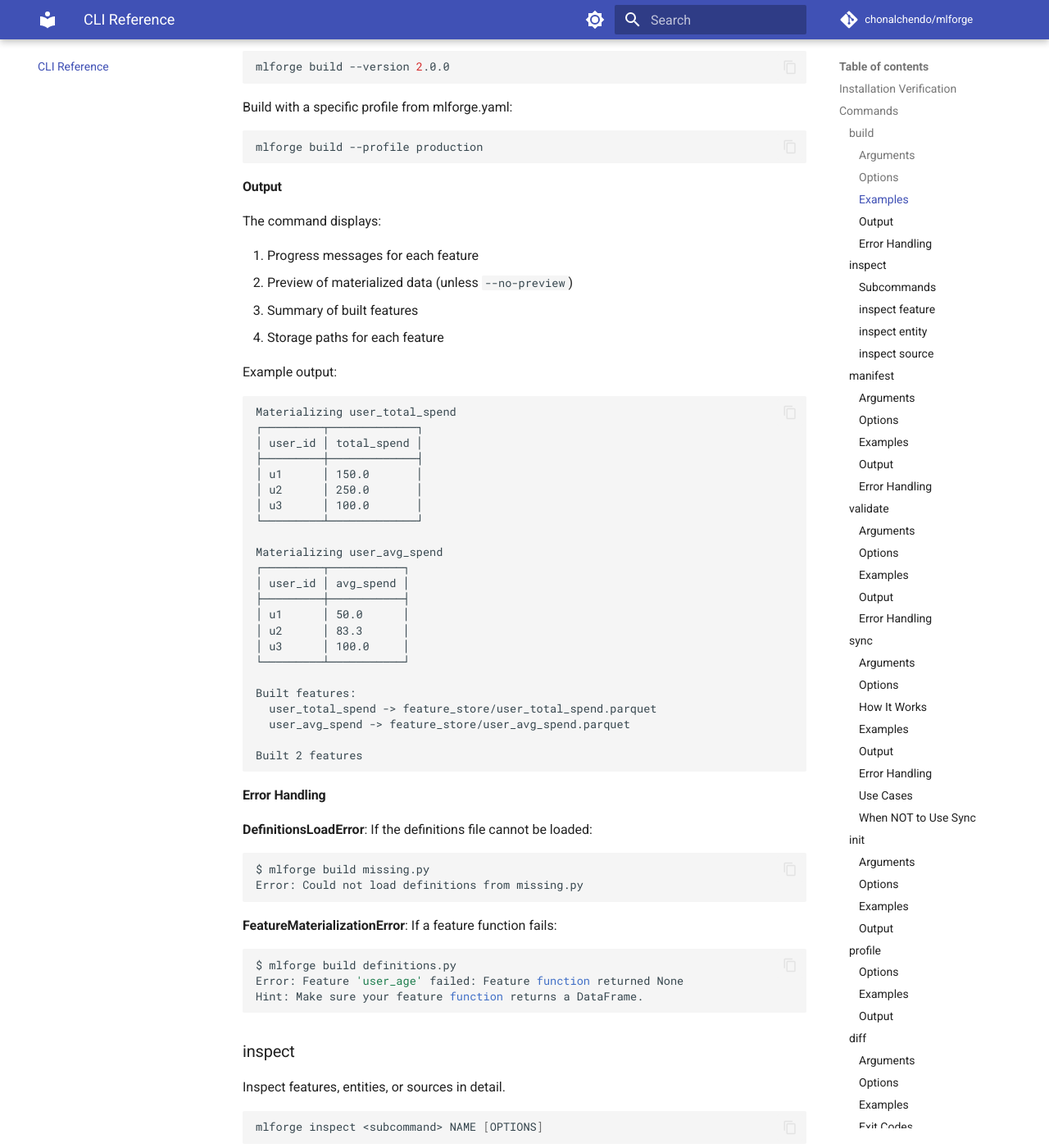
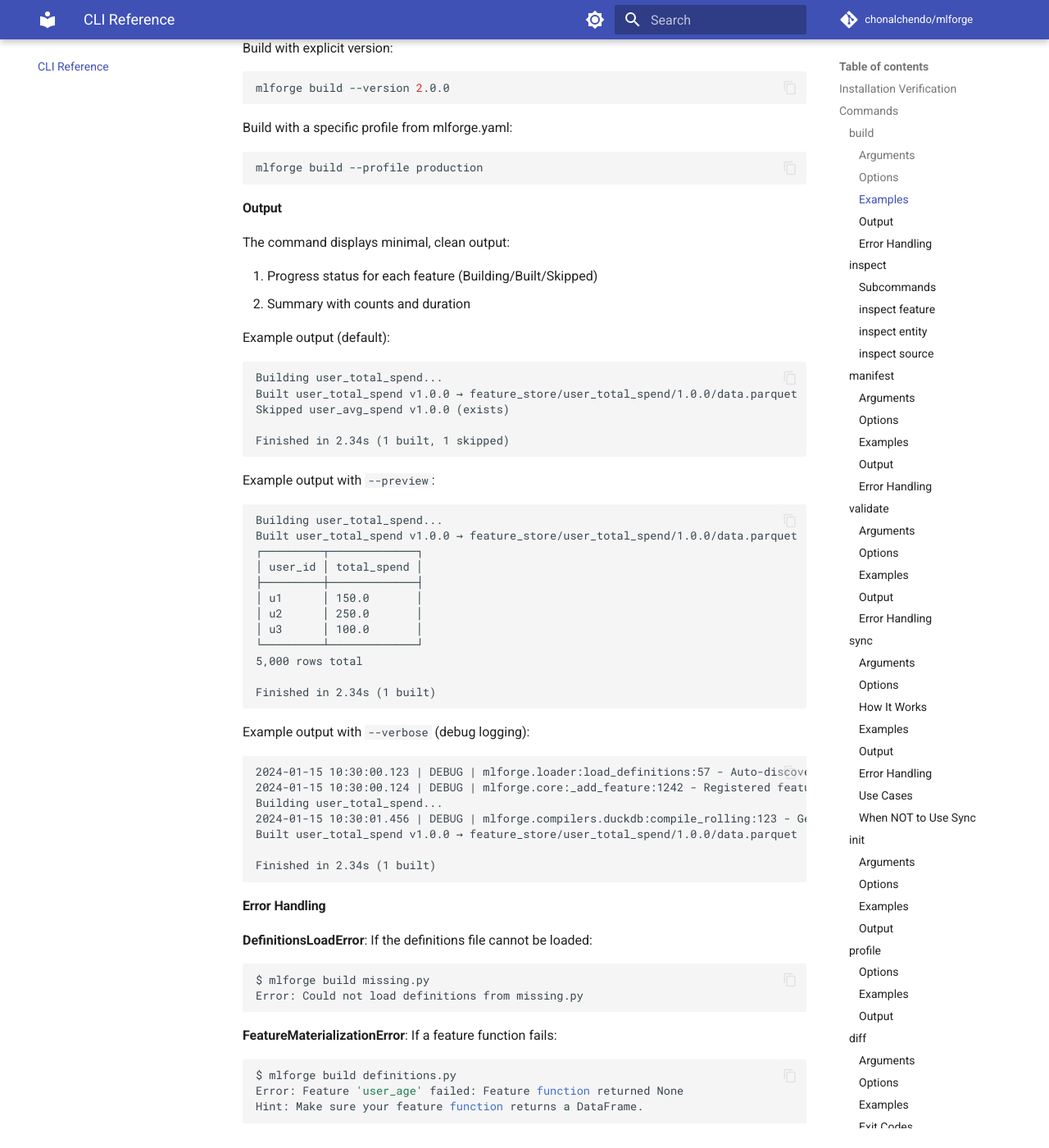
Before and after one commit to chonalchendo/mlforge, an MkDocs documentation site: the page built from docs/cli.md, in a window 1280 px wide and 1400 px high, scrolled down 2114 px. Shown: the whole window at 82% size. Built offline with MkDocs 1.6.1 and Material for MkDocs 9.7.7, drawn with Linux system fonts in a browser that asks for light colours; comment, search, counter and statistics services are not loaded; some of the changed text lies outside the part shown.

Commit message:
♻️ refactor: improve build command output and add BuildResult dataclass
- Add BuildResult dataclass with paths, built, skipped, failed counts
- Add progress logging functions (print_building, print_built, print_skipped, print_build_summary)
- Change --no-preview to --preview (opt-in instead of opt-out)
- Simplify CLI entry point with main() function
- Update docs and AGENTS.md with CI/CD and branch strategy info

````diff
--- a/docs/cli.md
+++ b/docs/cli.md
@@ -31,8 +31,8 @@ mlforge build [TARGET] [OPTIONS]
 - `--version VERSION`: Explicit version override (e.g., '2.0.0'). If not specified, auto-detects based on schema changes.
 - `--force`, `-f`: Overwrite existing features. Defaults to `False`.
 - `--online`: Build to online store (e.g., Redis) instead of offline store. Defaults to `False`.
-- `--no-preview`: Disable feature preview output. Defaults to `False` (preview enabled).
-- `--preview-rows N`: Number of preview rows to display. Defaults to `5`.
+- `--preview`: Show feature data preview after building. Defaults to `False`.
+- `--preview-rows N`: Number of preview rows to display (when using `--preview`). Defaults to `5`.
 - `--profile NAME`: Profile name from mlforge.yaml to use for stores.
 - `--verbose`, `-v`: Enable debug logging. Defaults to `False`.
 
@@ -74,13 +74,13 @@ Build with verbose logging:
 mlforge build definitions.py --verbose
 ```
 
-Build without preview:
+Build with data preview:
 
 ```bash
-mlforge build definitions.py --no-preview
+mlforge build definitions.py --preview
 ```
 
-Custom preview size:
+Custom preview size (requires --preview):
 
 ```bash
 mlforge build definitions.py --preview-rows 10
@@ -108,17 +108,26 @@ mlforge build --profile production
 
 #### Output
 
-The command displays:
+The command displays minimal, clean output:
 
-1. Progress messages for each feature
-2. Preview of materialized data (unless `--no-preview`)
-3. Summary of built features
-4. Storage paths for each feature
+1. Progress status for each feature (Building/Built/Skipped)
+2. Summary with counts and duration
 
-Example output:
+Example output (default):
 
 ```
-Materializing user_total_spend
+Building user_total_spend...
+Built user_total_spend v1.0.0 → feature_store/user_total_spend/1.0.0/data.parquet
+Skipped user_avg_spend v1.0.0 (exists)
+
+Finished in 2.34s (1 built, 1 skipped)
+```
+
+Example output with `--preview`:
+
+```
+Building user_total_spend...
+Built user_total_spend v1.0.0 → feature_store/user_total_spend/1.0.0/data.parquet
 ┌─────────┬─────────────┐
 │ user_id │ total_spend │
 ├─────────┼─────────────┤
@@ -126,21 +135,21 @@ Materializing user_total_spend
 │ u2      │ 250.0       │
 │ u3      │ 100.0       │
 └─────────┴─────────────┘
+5,000 rows total
 
-Materializing user_avg_spend
-┌─────────┬───────────┐
-│ user_id │ avg_spend │
-├─────────┼───────────┤
-│ u1      │ 50.0      │
-│ u2      │ 83.3      │
-│ u3      │ 100.0     │
-└─────────┴───────────┘
+Finished in 2.34s (1 built)
+```
 
-Built features:
-  user_total_spend -> feature_store/user_total_spend.parquet
-  user_avg_spend -> feature_store/user_avg_spend.parquet
+Example output with `--verbose` (debug logging):
 
-Built 2 features
+```
+2024-01-15 10:30:00.123 | DEBUG | mlforge.loader:load_definitions:57 - Auto-discovered definitions file...
+2024-01-15 10:30:00.124 | DEBUG | mlforge.core:_add_feature:1242 - Registered feature: user_total_spend
+Building user_total_spend...
+2024-01-15 10:30:01.456 | DEBUG | mlforge.compilers.duckdb:compile_rolling:123 - Generated SQL: WITH ...
+Built user_total_spend v1.0.0 → feature_store/user_total_spend/1.0.0/data.parquet
+
+Finished in 2.34s (1 built)
 ```
 
 #### Error Handling
--- a/pyproject.toml
+++ b/pyproject.toml
@@ -46,7 +46,7 @@ Repository = "https://github.com/chonalchendo/mlforge"
 
 
 [project.scripts]
-mlforge = "mlforge.cli:app"
+mlforge = "mlforge.cli:main"
 
 # BUILD SYSTEM
 
````
Also changed, not shown: AGENTS.md (+21 -0 lines), 13 other files.
